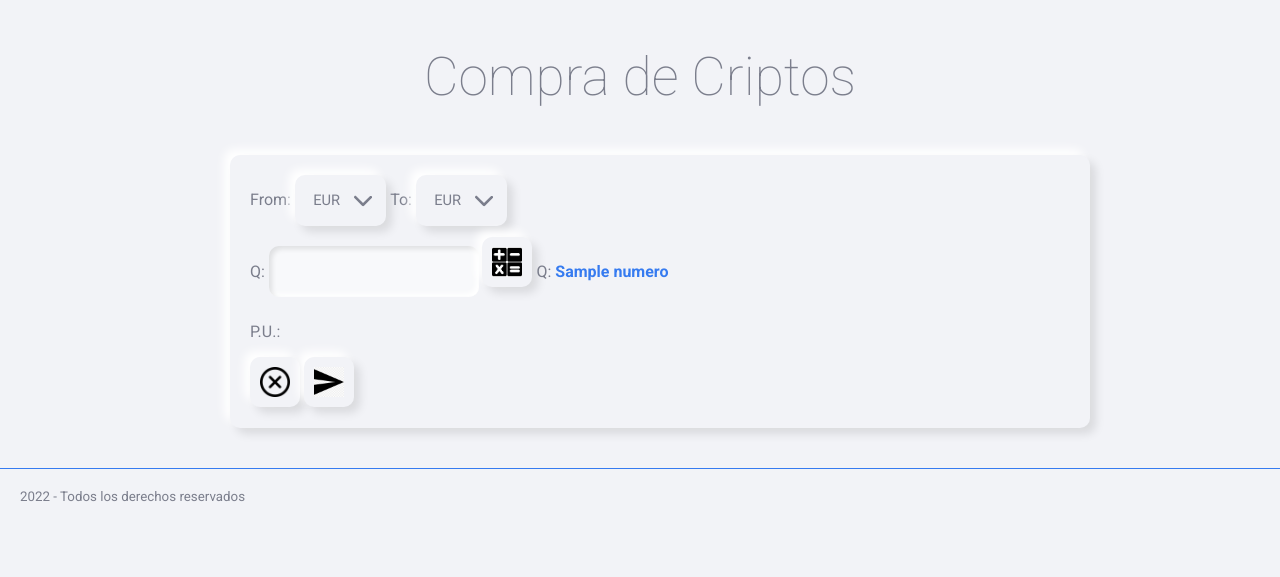
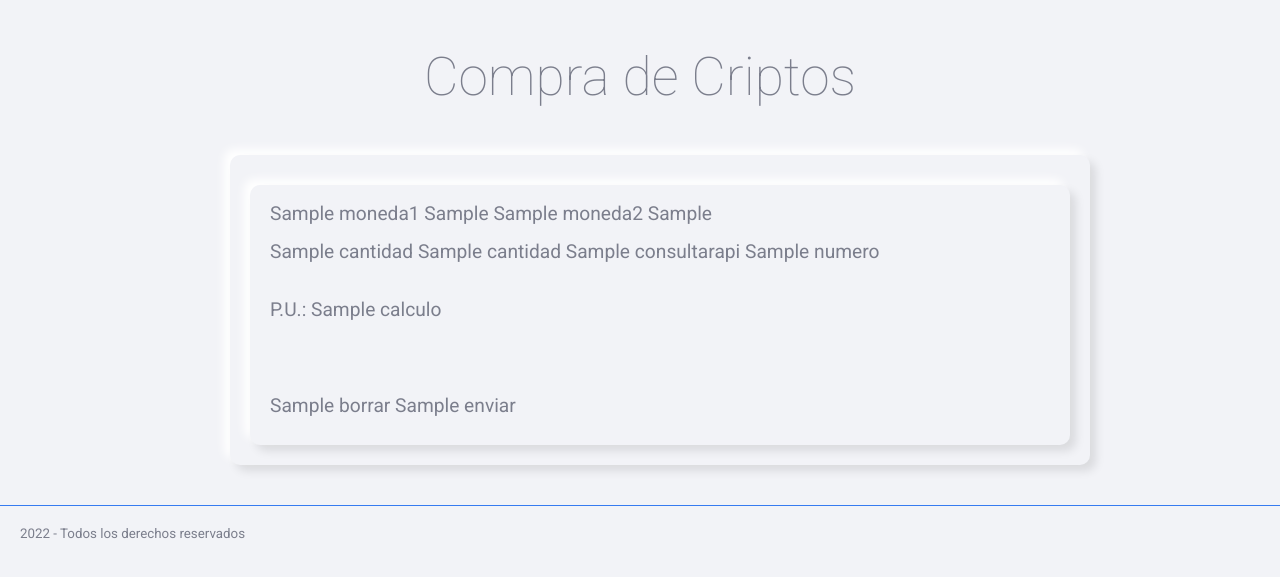
Before and after one commit to angelsainero/proyecto, a Flask app: template money/templates/purchase copy.html in a window 1280 px wide. Shown: the part 120-697 px from the top of the page. Run offline with Flask 2, Linux system fonts and the light colour scheme; the template is opened without the code that fills it: most values are stand-ins (such as "Sample title", 1, 10 or a date in 2020).

Commit message:
feat: se termina logica formulario purchase

```diff
--- a/money/templates/purchase copy.html
+++ b/money/templates/purchase copy.html
@@ -11,41 +11,28 @@
 {{ super ()}}
 
 <form class="paper" action="/purchase" method="post">
+    {{formulario.csrf_token}}
 
-    <label for="moneda1">From:  </label>
-    <select name="moneda1" id="moneda1">
-        <option value="EUR">EUR</option>
-        <option value="ETH">ETH</option>
-        <option value="BNB">BNB</option>
-        <option value="BTC">BTC</option>
+    <div class="paper">
 
-
-    </select>
-    <label for="moneda2">To:  </label>
-    <select name="moneda2" id="moneda2">
-
-        <option value="EUR">EUR</option>
-        <option value="ETH">ETH</option>
-        <option value="BNB">BNB</option>
-        <option value="BTC">BTC</option>
-
-    </select>
+        {{formulario.moneda1.label}}
+        {{formulario.moneda1}}
+        {{formulario.moneda2.label}}
+        {{formulario.moneda2 }}
+    <br>
+        {{formulario.cantidad.label}}
+        {{formulario.cantidad}}
+        {{formulario.consultarapi}}
+        {{numero}}
+        <br>
+        <p>P.U.: {{calculo}}</p>
 
     <br>
 
-    <label for="q_from"> Q: </label>
-    <input type="text" name="q_from" id="q_from">
+        {{formulario.borrar}}
+        {{formulario.enviar}}
+    </div>
 
-    <button type="submit" name="calc" id="calc"><img src="\static\images\calculadora.png" height="30px"></button>
-
-    <label for="q_to"> Q: </label>
-    <a name="q_to" id="q_to">{{numero}}</a>
-    <br>
-    <label for="pu"> P.U.: </label>
-    <a name="pu" id="pu"></a>
-    <br>
-    <button type="reset" name="reset" id="reset"><img src="\static\images\borrar.png" height="30px"></button>
-    <button type="submit" name="calc" id="calc"><img src="\static\images\enviar.png" height="30px"></button>
 
 </form>
 {% endblock %}
--- a/money/templates/purchase.html
+++ b/money/templates/purchase.html
@@ -14,7 +14,7 @@
     {{formulario.csrf_token}}
 
     <div class="paper">
-        {{formulario.fecha}}
+
         {{formulario.moneda1.label}}
         {{formulario.moneda1}}
         {{formulario.moneda2.label}}
```
Also changed, not shown: money/forms.py (+5 -6 lines), money/models.py (+9 -2 lines), money/views.py (+24 -10 lines), README.md, data/money.db.
